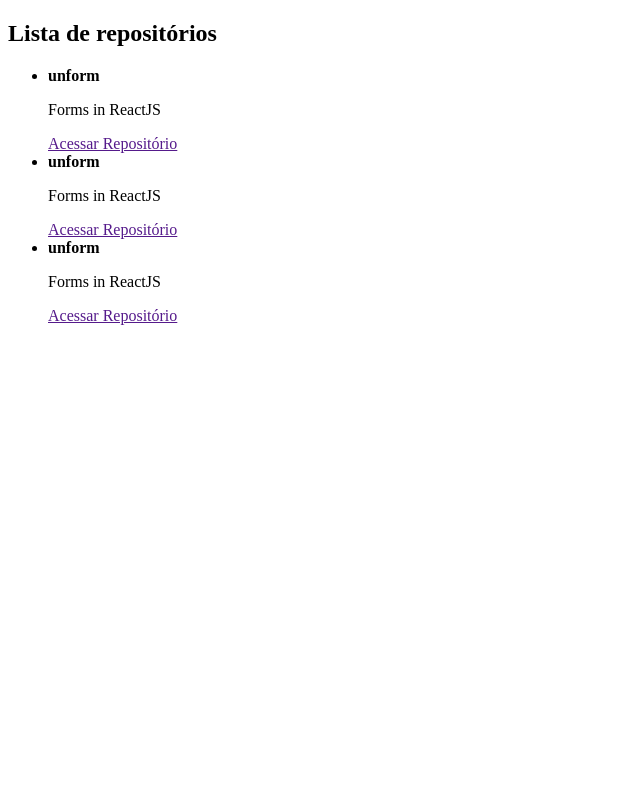
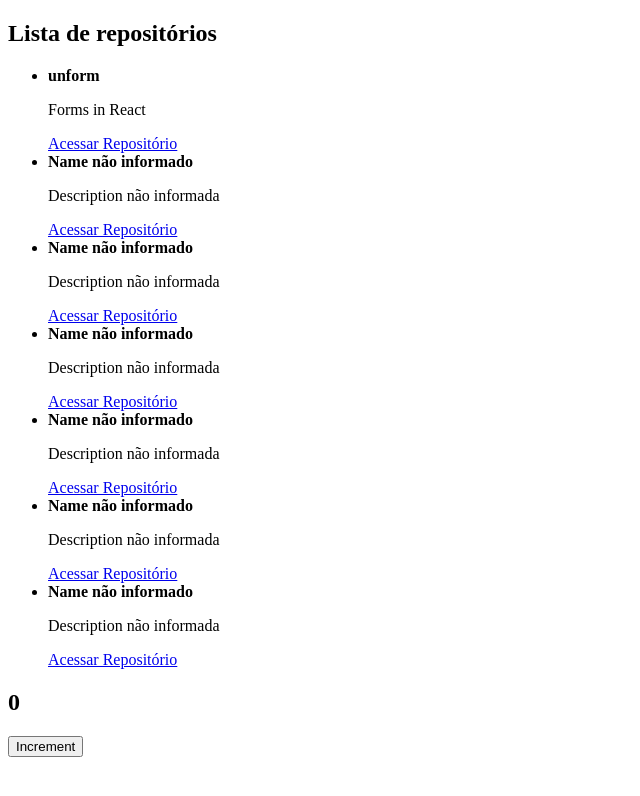
Before and after one commit to rafawhitee/01-fundamentos-reactjs, a React app: page / in a window 1280 px wide. Shown: the top 796 px of the page, without its empty margins (0-640 px from the left). Built offline with nearby package versions, Linux system fonts and the light colour scheme.

Commit message:
atualizações

```diff
--- a/package.json
+++ b/package.json
@@ -16,11 +16,13 @@
     "@babel/core": "^7.13.13",
     "@babel/preset-env": "^7.13.12",
     "@babel/preset-react": "^7.13.13",
+    "@pmmmwh/react-refresh-webpack-plugin": "^0.4.3",
     "babel-loader": "^8.2.2",
     "cross-env": "^7.0.3",
     "css-loader": "^5.2.0",
     "html-webpack-plugin": "^5.3.1",
     "node-sass": "^5.0.0",
+    "react-refresh": "^0.9.0",
     "sass-loader": "^11.0.1",
     "style-loader": "^2.0.0",
     "webpack": "^5.28.0",
--- a/src/App.jsx
+++ b/src/App.jsx
@@ -1,5 +1,11 @@
 import { RepositoryList } from './components/RepositoryList'
+import { Counter } from './components/Counter'
 
 export function App() {
-    return <RepositoryList />
+    return (
+        <>
+            <RepositoryList />
+            <Counter />
+        </>
+    )
 }
--- /dev/null
+++ b/src/components/Counter.jsx
@@ -0,0 +1,16 @@
+import { useState } from 'react'
+
+export function Counter() {
+    const [counter, setCounter] = useState(0);
+
+    function increment() {
+        setCounter(counter + 1);
+    }
+
+    return (
+        <div>
+            <h2> {counter} </h2>
+            <button type="button" onClick={increment}>Increment</button>
+        </div>
+    )
+}
--- /dev/null
+++ b/src/components/RepositoryItem.jsx
@@ -0,0 +1,9 @@
+export function RepositoryItem(props) {
+    return (
+        <li>
+            <strong>{props.repository?.name ?? 'Name não informado'}</strong>
+            <p>{props.repository?.description ?? 'Description não informada'}</p>
+            <a href={props.repository?.link ?? '#'}> Acessar Repositório</a>
+        </li>
+    );
+}
--- a/src/components/RepositoryList.jsx
+++ b/src/components/RepositoryList.jsx
@@ -1,26 +1,24 @@
+import { RepositoryItem } from './RepositoryItem'
+
+const repository = {
+    name: 'unform',
+    description: 'Forms in React',
+    link: 'https://github.com/unform/unform'
+}
+
 export function RepositoryList() {
     return (
         <section className="repository-list">
             <h1> Lista de repositórios</h1>
 
             <ul>
-                <li>
-                    <strong>unform</strong>
-                    <p>Forms in ReactJS</p>
-                    <a href=""> Acessar Repositório</a>
-                </li>
-
-                <li>
-                    <strong>unform</strong>
-                    <p>Forms in ReactJS</p>
-                    <a href=""> Acessar Repositório</a>
-                </li>
-
-                <li>
-                    <strong>unform</strong>
-                    <p>Forms in ReactJS</p>
-                    <a href=""> Acessar Repositório</a>
-                </li>
+                <RepositoryItem repository={repository} />
+                <RepositoryItem />
+                <RepositoryItem />
+                <RepositoryItem />
+                <RepositoryItem />
+                <RepositoryItem />
+                <RepositoryItem />
             </ul>
         </section>
     )
--- a/src/style/global.scss
+++ b/src/style/global.scss
@@ -1,8 +1,10 @@
 * {
     margin: 0;
     padding: 0;
+    box-sizing: border-box;
 }
 
 body {
-
+    font: 16px "Helvetica Neue", Arial, sans-serif;
+    color: #121214;
 }
--- a/webpack.config.js
+++ b/webpack.config.js
@@ -1,5 +1,6 @@
 const path = require('path')
 const HtmlWebpackPlugin = require('html-webpack-plugin')
+const ReactRefreshWebpackPlugin = require('@pmmmwh/react-refresh-webpack-plugin')
 
 const isDevelopment = process.env.NODE_ENV !== 'production';
 
@@ -15,19 +16,28 @@ module.exports = {
         extensions: ['.js', '.jsx']
     },
     devServer: {
-        contentBase: path.resolve(__dirname, 'public')
+        contentBase: path.resolve(__dirname, 'public'),
+        hot: true
     },
     plugins: [
+        isDevelopment && new ReactRefreshWebpackPlugin(),
         new HtmlWebpackPlugin({
             template: path.resolve(__dirname, 'public', 'index.html')
         })
-    ],
+    ].filter(Boolean),
     module: {
         rules: [
             {
                 test: /\.jsx$/,
                 exclude: /node_modules/,
-                use: 'babel-loader'
+                use: {
+                    loader: 'babel-loader',
+                    options: {
+                        plugins: [
+                            isDevelopment && require.resolve('react-refresh/babel')
+                        ].filter(Boolean)
+                    }
+                }
             },
             {
                 test: /\.scss$/,
```
Also changed, not shown: 1 other file (tests, documents, lock files or other folders).
